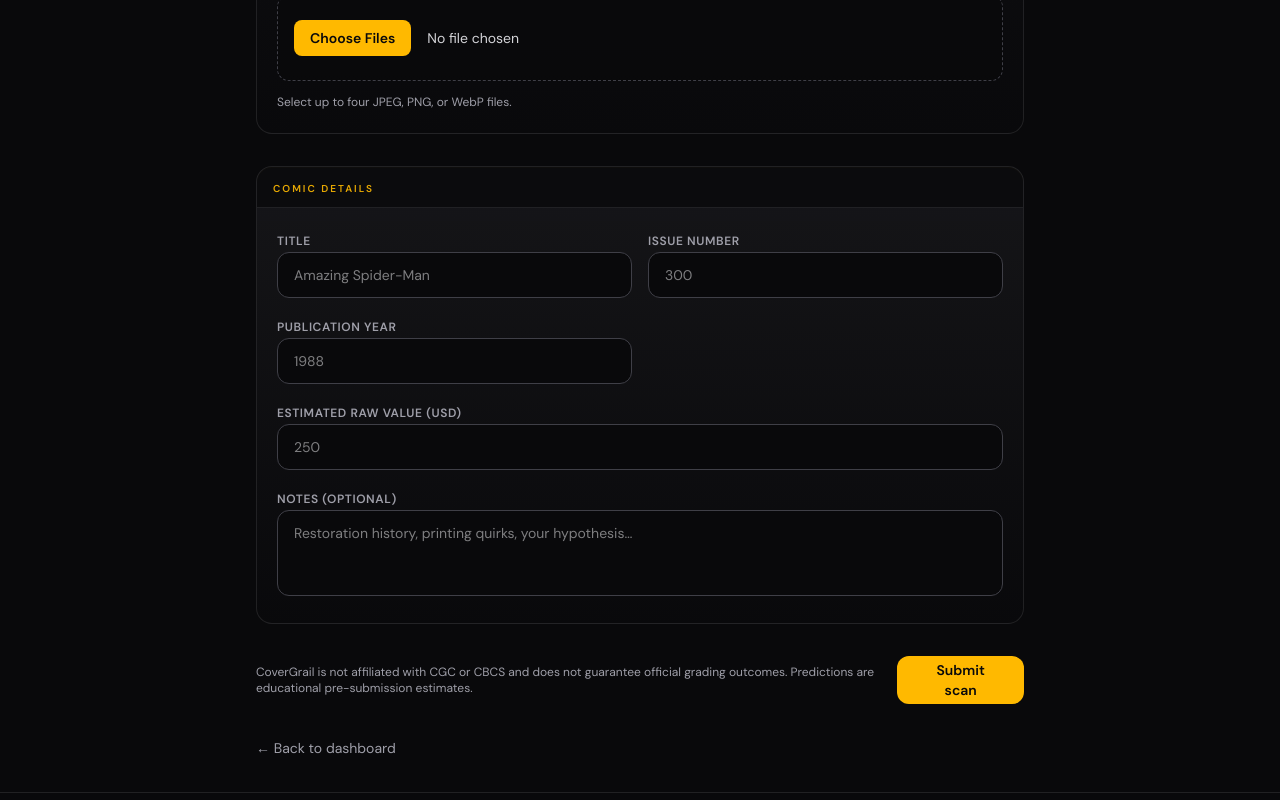
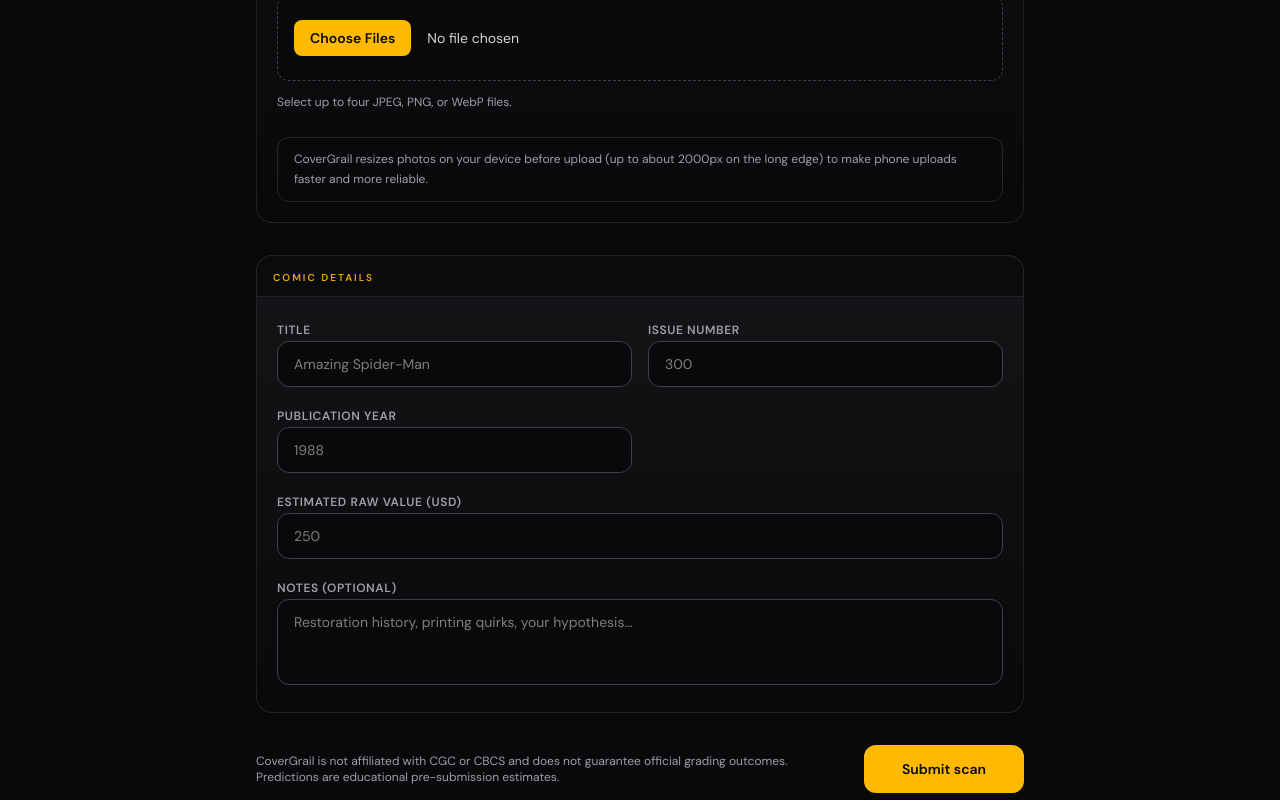
Before and after one commit to BTheCoderr/CoverGrail, a Next.js app: page /scans/new in a window 1280 px wide. Shown: the part 820-1620 px from the top of the page. Built offline with nearby package versions, Linux system fonts and the light colour scheme; no server answers.

Commit message:
Use resilient scan upload form [skip netlify]

```diff
--- a/src/app/(app)/scans/new/page.tsx
+++ b/src/app/(app)/scans/new/page.tsx
@@ -1,19 +1,16 @@
-import { createScan } from "@/app/actions/scans";
-import { SlabCard } from "@/components/slab-card";
-import Link from "next/link";
-import type { HTMLAttributes } from "react";
+import { NewScanForm } from "@/components/scans/NewScanForm";
 
 const ERROR_MESSAGES: Record<string, string> = {
   missing_title: "Add a title before submitting.",
   missing_front: "Front cover photo is required.",
   missing_back: "Back cover photo is required.",
   missing_spine: "Spine photo is required.",
-  file_too_large: "Each image must be under 12MB.",
-  upload_too_large: "The combined upload is too large. Keep the full set under 60MB.",
-  unsupported_image: "Use a real JPEG, PNG, or WebP image file.",
+  file_too_large: "One of the images is too large. Try choosing it again.",
+  upload_too_large: "The combined upload is too large. Try fewer optional close-ups.",
+  unsupported_image: "Use a JPEG, PNG, or WebP image file.",
   too_many_corners: "Upload up to four optional corner close-ups.",
-  upload_failed: "Upload failed. Try again with smaller images.",
-  create_failed: "Could not create scan. Please retry.",
+  upload_failed: "Upload failed. Try again.",
+  create_failed: "Could not create the scan. Please retry.",
 };
 
 export default async function NewScanPage({
@@ -22,12 +19,9 @@ export default async function NewScanPage({
   searchParams: Promise<{ error?: string }>;
 }) {
   const params = await searchParams;
-  const error =
-    params.error && ERROR_MESSAGES[params.error]
-      ? ERROR_MESSAGES[params.error]
-      : params.error
-        ? decodeURIComponent(params.error)
-        : null;
+  const error = params.error
+    ? ERROR_MESSAGES[params.error] ?? "Something went wrong. Please try again."
+    : null;
 
   return (
     <div className="mx-auto max-w-3xl space-y-8">
@@ -50,160 +44,7 @@ export default async function NewScanPage({
         </div>
       ) : null}
 
-      <form
-        action={createScan}
-        encType="multipart/form-data"
-        className="space-y-8"
-      >
-        <SlabCard label="Photos">
-          <div className="grid gap-6">
-            <PhotoField
-              label="Front cover"
-              name="front"
-              description="Full bleed front cover, parallel to camera."
-              required
-            />
-            <PhotoField
-              label="Back cover"
-              name="back"
-              description="Include barcode zone if present."
-              required
-            />
-            <PhotoField
-              label="Spine close-up"
-              name="spine"
-              description="Show spine rolls and ticks clearly."
-              required
-            />
-            <label className="block space-y-2">
-              <span className="text-xs font-semibold uppercase tracking-wider text-zinc-400">
-                Optional corner close-ups
-              </span>
-              <input
-                name="corners"
-                type="file"
-                accept="image/jpeg,image/png,image/webp"
-                multiple
-                className="block w-full cursor-pointer rounded-xl border border-dashed border-zinc-700 bg-zinc-950/60 px-4 py-6 text-sm text-zinc-300 file:mr-4 file:rounded-lg file:border-0 file:bg-amber-400 file:px-4 file:py-2 file:text-sm file:font-semibold file:text-zinc-950"
-              />
-              <span className="text-xs text-zinc-400">
-                Select up to four JPEG, PNG, or WebP files.
-              </span>
-            </label>
-          </div>
-        </SlabCard>
-
-        <SlabCard label="Comic details">
-          <div className="grid gap-4 sm:grid-cols-2">
-            <Field label="Title" name="title" placeholder="Amazing Spider-Man" />
-            <Field label="Issue number" name="issue_number" placeholder="300" />
-            <Field
-              label="Publication year"
-              name="publication_year"
-              placeholder="1988"
-              inputMode="numeric"
-            />
-            <Field
-              label="Estimated raw value (USD)"
-              name="estimated_raw_value"
-              placeholder="250"
-              inputMode="decimal"
-              className="sm:col-span-2"
-            />
-            <label className="block space-y-2 sm:col-span-2">
-              <span className="text-xs font-semibold uppercase tracking-wider text-zinc-400">
-                Notes (optional)
-              </span>
-              <textarea
-                name="notes"
-                rows={3}
-                placeholder="Restoration history, printing quirks, your hypothesis…"
-                className="w-full resize-none rounded-xl border border-zinc-700 bg-zinc-950 px-4 py-3 text-sm text-zinc-100 outline-none ring-amber-400/0 transition focus:border-amber-500/50 focus:ring-4 focus:ring-amber-400/15"
-              />
-            </label>
-          </div>
-        </SlabCard>
-
-        <div className="flex flex-col gap-4 sm:flex-row sm:items-center sm:justify-between">
-          <p className="text-xs text-zinc-400">
-            CoverGrail is not affiliated with CGC or CBCS and does not guarantee
-            official grading outcomes. Predictions are educational pre-submission
-            estimates.
-          </p>
-          <button
-            type="submit"
-            className="inline-flex h-12 items-center justify-center rounded-xl bg-amber-400 px-8 text-sm font-semibold text-zinc-950 hover:bg-amber-300"
-          >
-            Submit scan
-          </button>
-        </div>
-      </form>
-
-      <Link
-        href="/dashboard"
-        className="inline-flex text-sm text-zinc-400 hover:text-amber-400"
-      >
-        ← Back to dashboard
-      </Link>
+      <NewScanForm />
     </div>
   );
 }
-
-function PhotoField({
-  label,
-  name,
-  description,
-  required,
-}: {
-  label: string;
-  name: string;
-  description: string;
-  required?: boolean;
-}) {
-  return (
-    <label className="block space-y-2">
-      <span className="text-xs font-semibold uppercase tracking-wider text-zinc-400">
-        {label}
-        {required ? (
-          <span className="text-amber-400"> *</span>
-        ) : null}
-      </span>
-      <input
-        name={name}
-        type="file"
-        accept="image/jpeg,image/png,image/webp"
-        required={required}
-        className="block w-full cursor-pointer rounded-xl border border-dashed border-zinc-700 bg-zinc-950/60 px-4 py-6 text-sm text-zinc-300 file:mr-4 file:rounded-lg file:border-0 file:bg-zinc-800 file:px-4 file:py-2 file:text-sm file:font-semibold file:text-zinc-50"
-      />
-      <span className="text-xs text-zinc-400">{description}</span>
-    </label>
-  );
-}
-
-function Field({
-  label,
-  name,
-  placeholder,
-  inputMode,
-  className = "",
-}: {
-  label: string;
-  name: string;
-  placeholder?: string;
-  inputMode?: HTMLAttributes<HTMLInputElement>["inputMode"];
-  className?: string;
-}) {
-  return (
-    <label className={`block space-y-2 ${className}`.trim()}>
-      <span className="text-xs font-semibold uppercase tracking-wider text-zinc-400">
-        {label}
-      </span>
-      <input
-        name={name}
-        placeholder={placeholder}
-        inputMode={inputMode}
-        className="w-full rounded-xl border border-zinc-700 bg-zinc-950 px-4 py-3 text-sm text-zinc-100 outline-none ring-amber-400/0 transition focus:border-amber-500/50 focus:ring-4 focus:ring-amber-400/15"
-      />
-    </label>
-  );
-}
```
